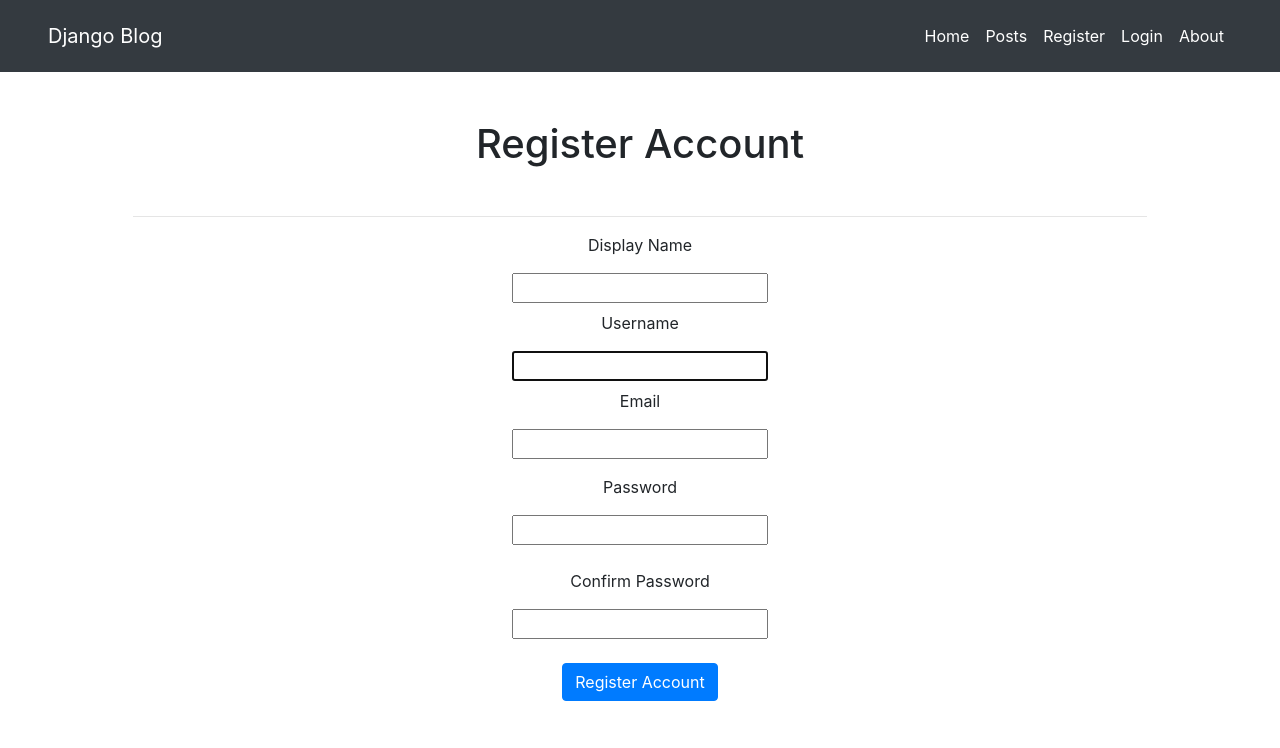
After one commit to MarceloSebastian/django-blog, a Django app: page /regiter/ in a window 1280 px wide. The commit adds this page. Shown: the top 748 px of the page. Run offline with Django 3.2, Linux system fonts and the light colour scheme.

Commit message:
Register, Login, Logout & new Navbar

```diff
--- /dev/null
+++ b/blog/context_processors.py
@@ -0,0 +1,7 @@
+from django.contrib.auth.models import User
+
+def add_variable_to_context(request):
+    created_users = User.objects.all()
+    return {
+        'created_users': created_users
+    }
--- a/blog/forms.py
+++ b/blog/forms.py
@@ -1,8 +1,16 @@
 from django import forms
 from .models import Post
+from django.contrib.auth.models import User
+from django.contrib.auth.forms import UserCreationForm
 
 class CreateForm(forms.ModelForm):
 
     class Meta:
         model = Post
         fields = ['title', 'content', 'image']
+
+
+class CreateUserForm(UserCreationForm):
+    class Meta:
+        model = User
+        fields = ['first_name', 'username', 'email', 'password1', 'password2']
--- a/blog/templates/blog/layout.html
+++ b/blog/templates/blog/layout.html
@@ -10,10 +10,11 @@
 <body>
     <!-- NAVBAR -->
     <nav class="navbar navbar-expand-lg navbar-dark bg-dark py-3 px-5">
+      {% if request.user in created_users %}
+        <a class="navbar-brand" href="{% url 'home' %}">Django Blog - {{ request.user.first_name }}</a>
+      {% else %}
         <a class="navbar-brand" href="{% url 'home' %}">Django Blog</a>
-        <div class="d-flex text-center" style="border: red 1px solid; width: 100%; align-items: center; justify-content: center; color: #fff;">
-          <p>Welcome {{ request.user.first_name }}</p>
-        </div>
+      {% endif %}
         <button class="navbar-toggler" type="button" data-toggle="collapse" data-target="#navbarNav" aria-controls="navbarNav" aria-expanded="false" aria-label="Toggle navigation">
           <span class="navbar-toggler-icon"></span>
         </button>
@@ -25,9 +26,21 @@
             <li class="nav-item active">
               <a class="nav-link" href="{% url 'posts' %}">Posts</a>
             </li>
+            {% if request.user in created_users %}
             <li class="nav-item active">
               <a class="nav-link" href="{% url 'create' %}">Create</a>
             </li>
+            <li class="nav-item active">
+              <a class="nav-link" href="{% url 'logout' %}">Logout</a>
+            </li>
+            {% else %}
+            <li class="nav-item active">
+              <a class="nav-link" href="{% url 'register' %}">Register</a>
+            </li>
+            <li class="nav-item active">
+              <a class="nav-link" href="{% url 'login' %}">Login</a>
+            </li>
+            {% endif %}
             <li class="nav-item active">
               <a class="nav-link" href="{% url 'about' %}">About</a>
             </li>
--- /dev/null
+++ b/blog/templates/blog/register_view.html
@@ -0,0 +1,37 @@
+{% extends 'blog/layout.html' %}
+{% block body %}
+    <div class="container-fluid">
+        <h1 class="text-center mb-5">Register Account</h1>
+        <hr>
+        <div class="container text-center">
+            <form method='POST'>
+                {% csrf_token %}
+                <label>Display Name</label>
+                <div class="my-2">
+                    {{form.first_name}}
+                </div>
+
+                <label>Username</label>
+                <div class="my-2" style="justify-content: center;">
+                    {{form.username}}
+                </div>
+
+                <label>Email</label>
+                <div class="my-2 mb-3">
+                    {{form.email}}
+                </div>
+
+                <label>Password</label>
+                <div class="my-2 mb-4">
+                    {{form.password1}}
+                </div>
+
+                <label>Confirm Password</label>
+                <div class="my-2 mb-4">
+                    {{form.password2}}
+                </div>
+                <button type="submit" class="btn btn-primary">Register Account</button>
+            </form>
+        </div>
+    </div>
+{% endblock %}
--- a/blog/urls.py
+++ b/blog/urls.py
@@ -2,6 +2,7 @@ from django.urls import path
 from . import views
 from django.conf import settings
 from django.conf.urls.static import static
+from django.contrib.auth.views import LoginView, LogoutView
 
 urlpatterns = [
     path('', views.home, name='home'),
@@ -10,5 +11,8 @@ urlpatterns = [
     path('post/<int:post_id>/', views.post_view, name='post'),
     path('create/', views.create_view, name='create'),
     path('edit/<int:post_id>/', views.edit_view, name='edit'),
-    path('delete/<int:post_id>/', views.delete, name='delete')
+    path('delete/<int:post_id>/', views.delete, name='delete'),
+    path('regiter/', views.register_view, name='register'),
+    path('login/', LoginView.as_view(template_name='blog/login.html'), name='login'),
+    path('logout/', LogoutView.as_view(), name='logout'),
 ] + static(settings.MEDIA_URL, document_root=settings.MEDIA_ROOT)
--- a/blog/views.py
+++ b/blog/views.py
@@ -1,6 +1,6 @@
 from django.shortcuts import render, redirect
 from .models import Post
-from .forms import CreateForm
+from .forms import CreateForm, CreateUserForm
 
 def home(request):
     context = {}
@@ -51,3 +51,14 @@ def delete(request, post_id):
     post = Post.objects.get(id=post_id)
     post.delete()
     return redirect('posts')
+
+def register_view(request):
+    if request.method == 'POST':
+        form = CreateUserForm(request.POST)
+        if form.is_valid():
+            form.save()
+            return redirect('home')
+    else:
+        form = CreateUserForm()
+    context = {'form': form}
+    return render(request, 'blog/register_view.html', context)
--- a/core/settings.py
+++ b/core/settings.py
@@ -43,6 +43,7 @@ TEMPLATES = [
                 'django.template.context_processors.request',
                 'django.contrib.auth.context_processors.auth',
                 'django.contrib.messages.context_processors.messages',
+                'blog.context_processors.add_variable_to_context',
             ],
         },
     },
@@ -86,5 +87,8 @@ STATIC_URL = '/static/'
 
 DEFAULT_AUTO_FIELD = 'django.db.models.BigAutoField'
 
+LOGIN_REDIRECT_URL = 'home'
+LOGOUT_REDIRECT_URL = 'login'
+
 MEDIA_ROOT = os.path.join(BASE_DIR, 'media')
 MEDIA_URL = '/media/'
```
Also changed, not shown: blog/templates/blog/login.html (added, +28 -0 lines), media/jwt_05.jpeg (added).
